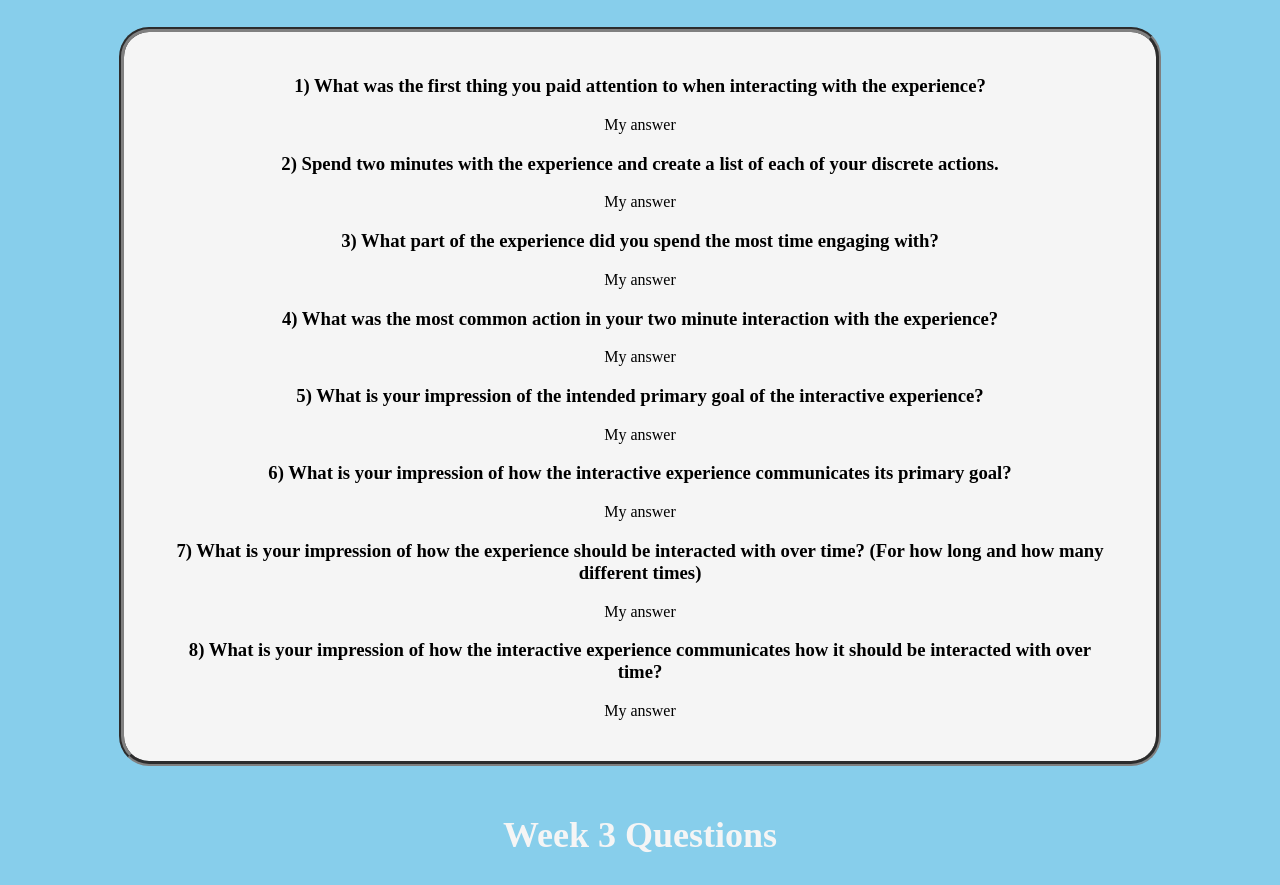
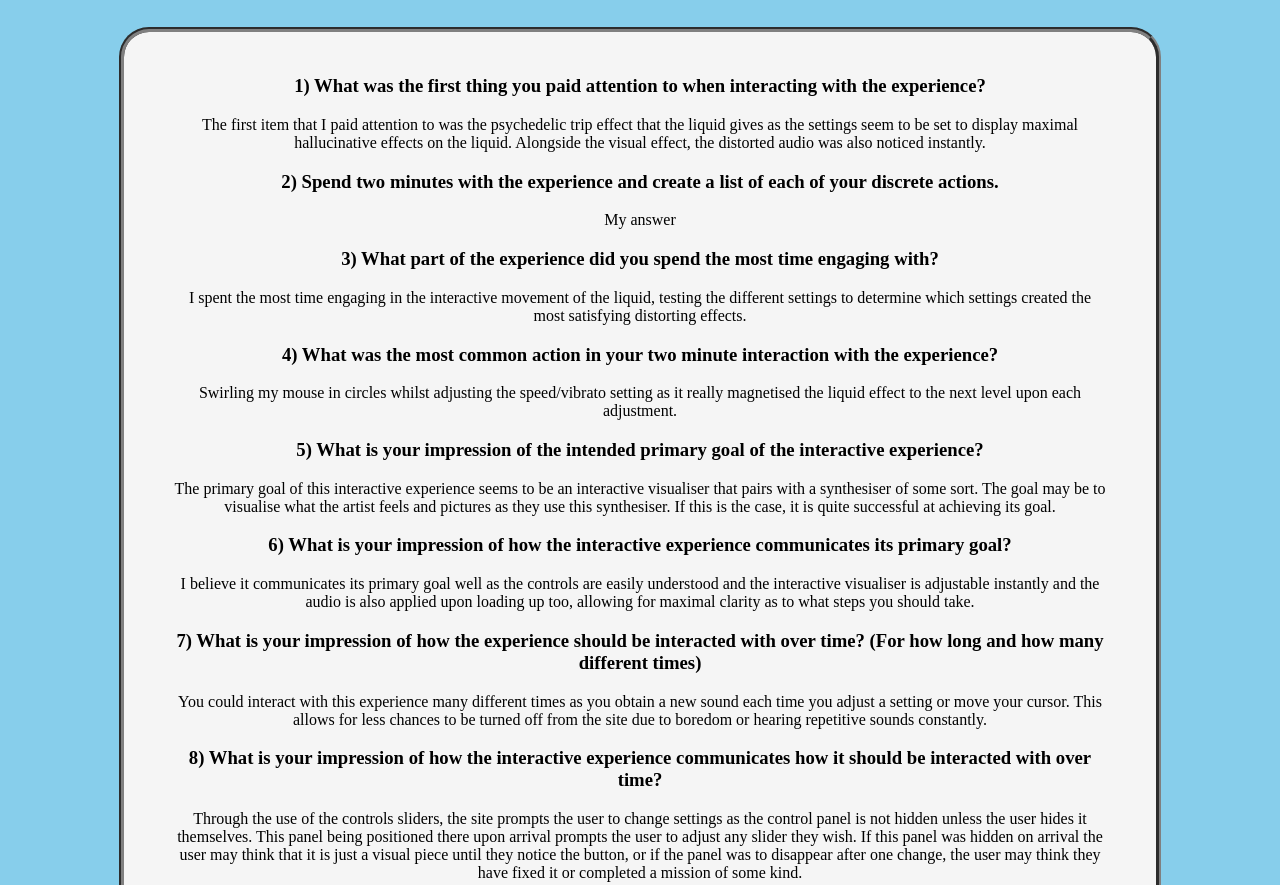
Before and after one commit to ssinclairr/ssinclairr.github.io, a plain HTML site: page im-2310/a1/index.html in a window 1280 px wide. Shown: the part 832-1717 px from the top of the page. Drawn offline with Linux system fonts and the light colour scheme.

Commit message:
Add files via upload

```diff
--- a/im-2310/a1/index.html
+++ b/im-2310/a1/index.html
@@ -22,21 +22,21 @@
 <section id="week2" class="section-box">
     <section>
         <div><h3>1) What was the first thing you paid attention to when interacting with the experience?</div>
-        <div><p> My answer</p></div>
+        <div><p>The first item that I paid attention to was the psychedelic trip effect that the liquid gives as the settings seem to be set to display maximal hallucinative effects on the liquid. Alongside the visual effect, the distorted audio was also noticed instantly.</p></div>
         <div><h3>2) Spend two minutes with the experience and create a list of each of your discrete actions.</h3></div>
-        <div><p> My answer</p></div>
+        <div><p>My answer</p></div>
         <div><h3>3) What part of the experience did you spend the most time engaging with?</h3></div>
-        <div><p> My answer</p></div>
+        <div><p>I spent the most time engaging in the interactive movement of the liquid, testing the different settings to determine which settings created the most satisfying distorting effects.</p></div>
         <div><h3>4) What was the most common action in your two minute interaction with the experience?</h3></div>
-        <div><p> My answer</p></div>
+        <div><p>Swirling my mouse in circles whilst adjusting the speed/vibrato setting as it really magnetised the liquid effect to the next level upon each adjustment.</p></div>
         <div><h3>5) What is your impression of the intended primary goal of the interactive experience?</h3></div>
-        <div><p> My answer</p></div>
+        <div><p>The primary goal of this interactive experience seems to be an interactive visualiser that pairs with a synthesiser of some sort. The goal may be to visualise what the artist feels and pictures as they use this synthesiser. If this is the case, it is quite successful at achieving its goal. </p></div>
         <div><h3>6) What is your impression of how the interactive experience communicates its primary goal?</h3></div>
-        <div><p> My answer</p></div>
+        <div><p>I believe it communicates its primary goal well as the controls are easily understood and the interactive visualiser is adjustable instantly and the audio is also applied upon loading up too, allowing for maximal clarity as to what steps you should take. </p></div>
         <div><h3>7) What is your impression of how the experience should be interacted with over time? (For how long and how many different times)</h3></div>
-        <div><p> My answer</p></div>
+        <div><p>You could interact with this experience many different times as you obtain a new sound each time you adjust a setting or move your cursor. This allows for less chances to be turned off from the site due to boredom or hearing repetitive sounds constantly.</p></div>
         <div><h3>8) What is your impression of how the interactive experience communicates how it should be interacted with over time?</h3></div>
-        <div><p> My answer</p></div> </section>
+        <div><p>Through the use of the controls sliders, the site prompts the user to change settings as the control panel is not hidden unless the user hides it themselves. This panel being positioned there upon arrival prompts the user to adjust any slider they wish. If this panel was hidden on arrival the user may think that it is just a visual piece until they notice the button, or if the panel was to disappear after one change, the user may think they have fixed it or completed a mission of some kind. </p></div> </section>
         </section>
 
 <br>
--- a/im-2310/a1/style.css
+++ b/im-2310/a1/style.css
@@ -46,6 +46,7 @@ background-color: skyblue;
     margin: 0 auto;
 
 
+
 }
 img {
     max-width: 80%;
@@ -55,7 +56,7 @@ img {
 
 .center {
     display: block;
-    border-radius: 30px;
+    border-radius: 60px;
     margin-left: auto;
     margin-right: auto;
     width: 60%;
```
Also changed, not shown: im-2310/a1/img/favicon.png.
